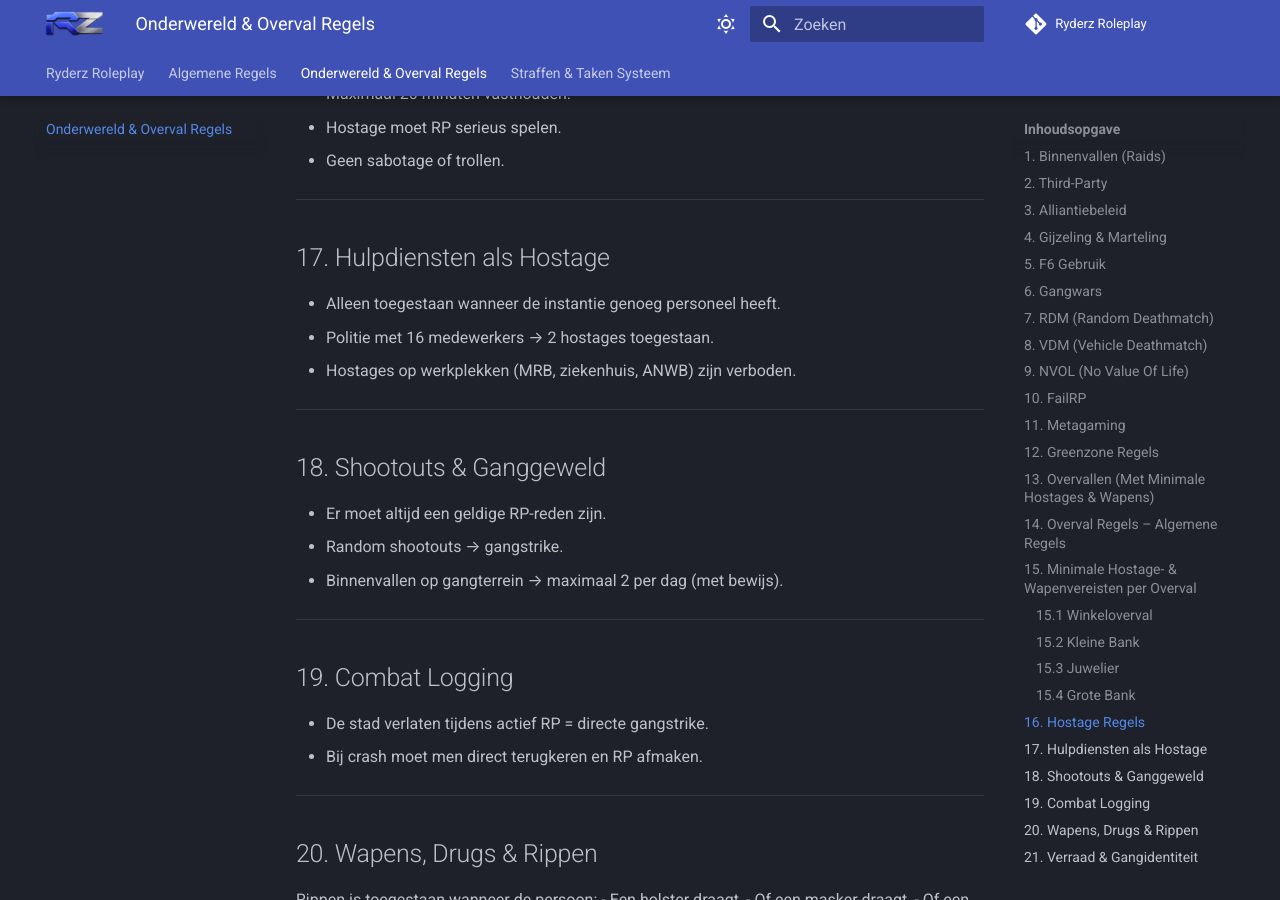
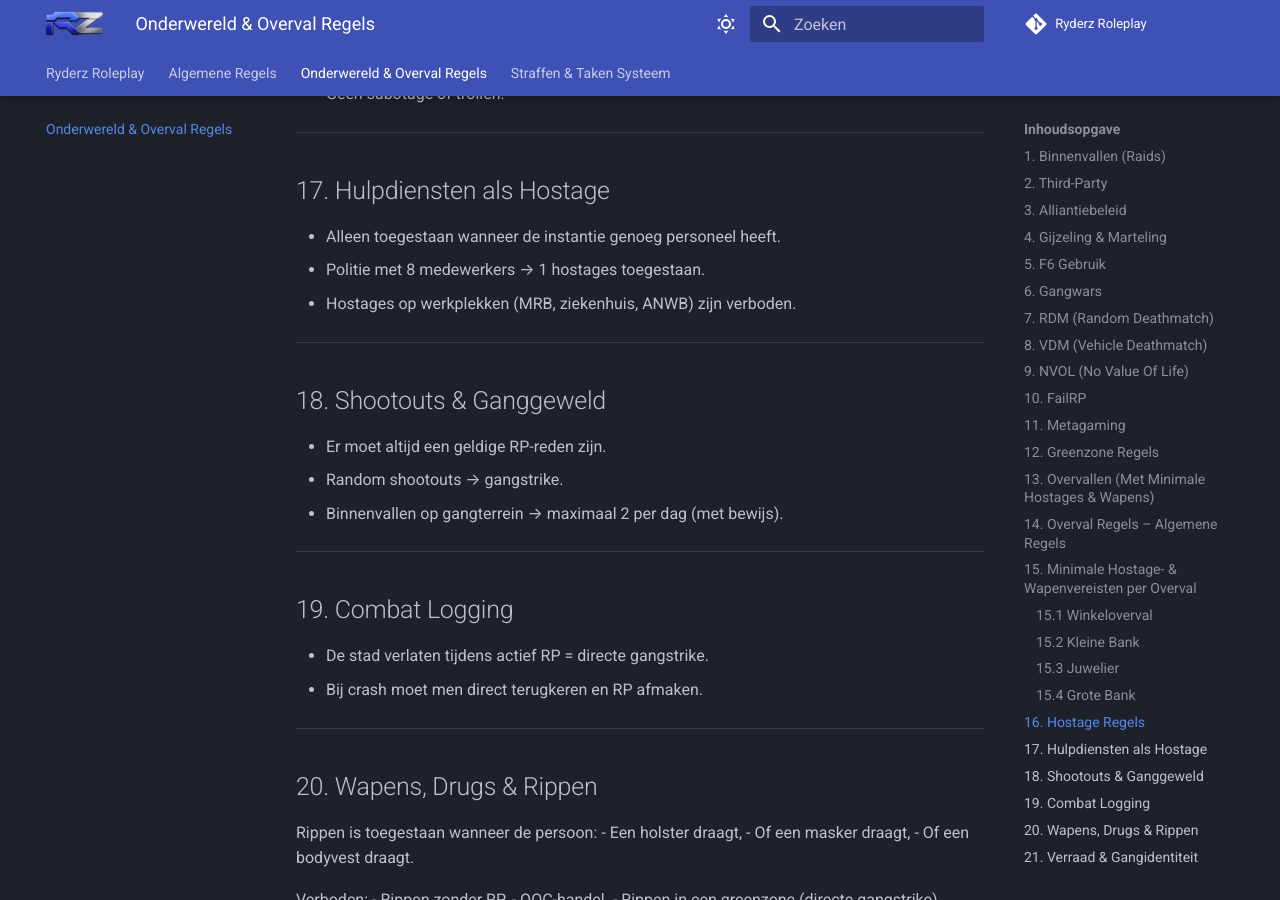
Before and after one commit to MohammedRDZ/mkdoc-ryderz, an MkDocs documentation site: the page built from docs/onderwereld.md, in a window 1280 px wide and 900 px high, scrolled down 4290 px. Built offline with MkDocs 1.6.1 and Material for MkDocs 9.7.7, drawn with Linux system fonts in a browser that asks for light colours; comment, search, counter and statistics services are not loaded; some of the changed text lies outside the part shown.

Commit message:
Update rules for raids and hostage situations

```diff
--- a/docs/onderwereld.md
+++ b/docs/onderwereld.md
@@ -3,7 +3,6 @@
 ---
 
 ## 1. Binnenvallen (Raids)
-- Maximaal 2 binnenvallen per dag per gang.
 - Minimaal 2 uur cooldown.
 - Bewijs (video/screenshot/audio) verplicht.
 - Bewijs moet direct naar de OWC.
@@ -153,7 +151,7 @@
 
 ## 17. Hulpdiensten als Hostage
 - Alleen toegestaan wanneer de instantie genoeg personeel heeft.
-- Politie met 16 medewerkers → 2 hostages toegestaan.
+- Politie met 8 medewerkers → 1 hostages toegestaan.
 - Hostages op werkplekken (MRB, ziekenhuis, ANWB) zijn verboden.
 
 ---
```
Also changed, not shown: other parts of docs/onderwereld.md (+0 -1 lines).
